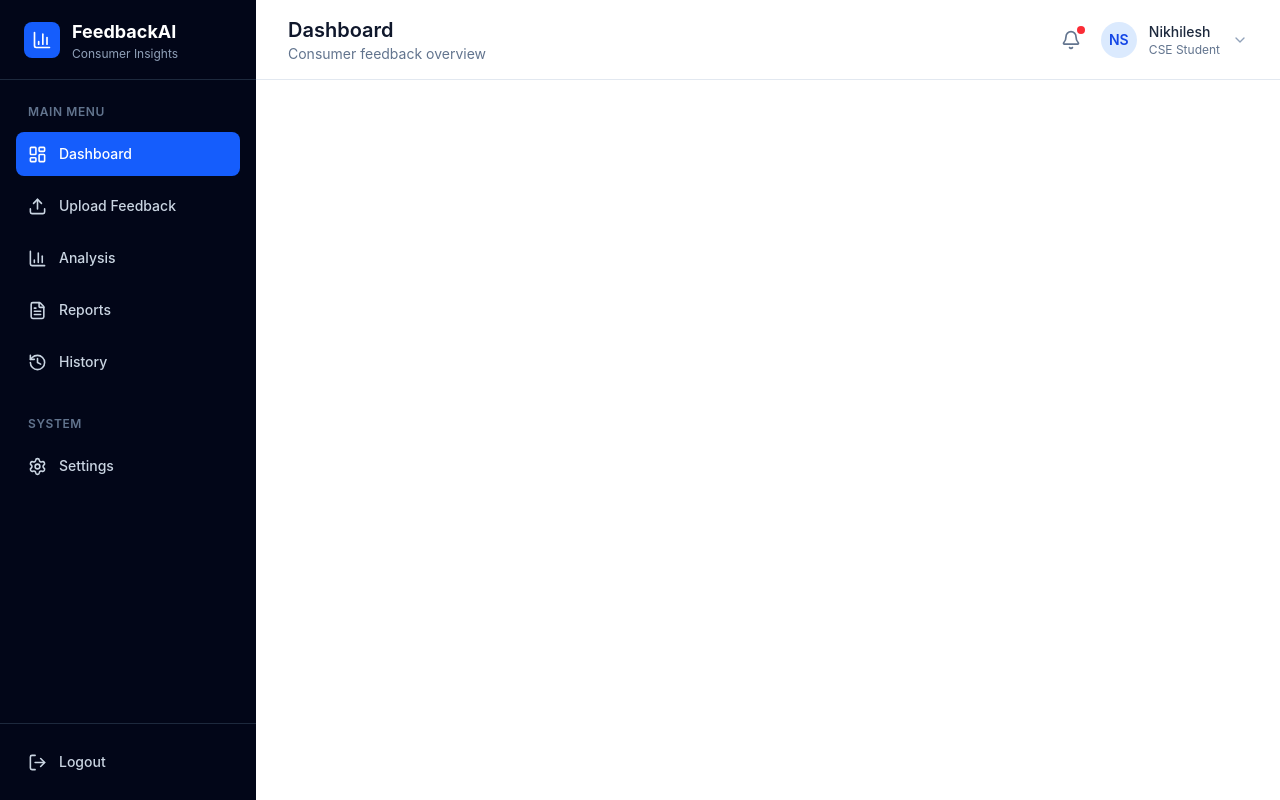
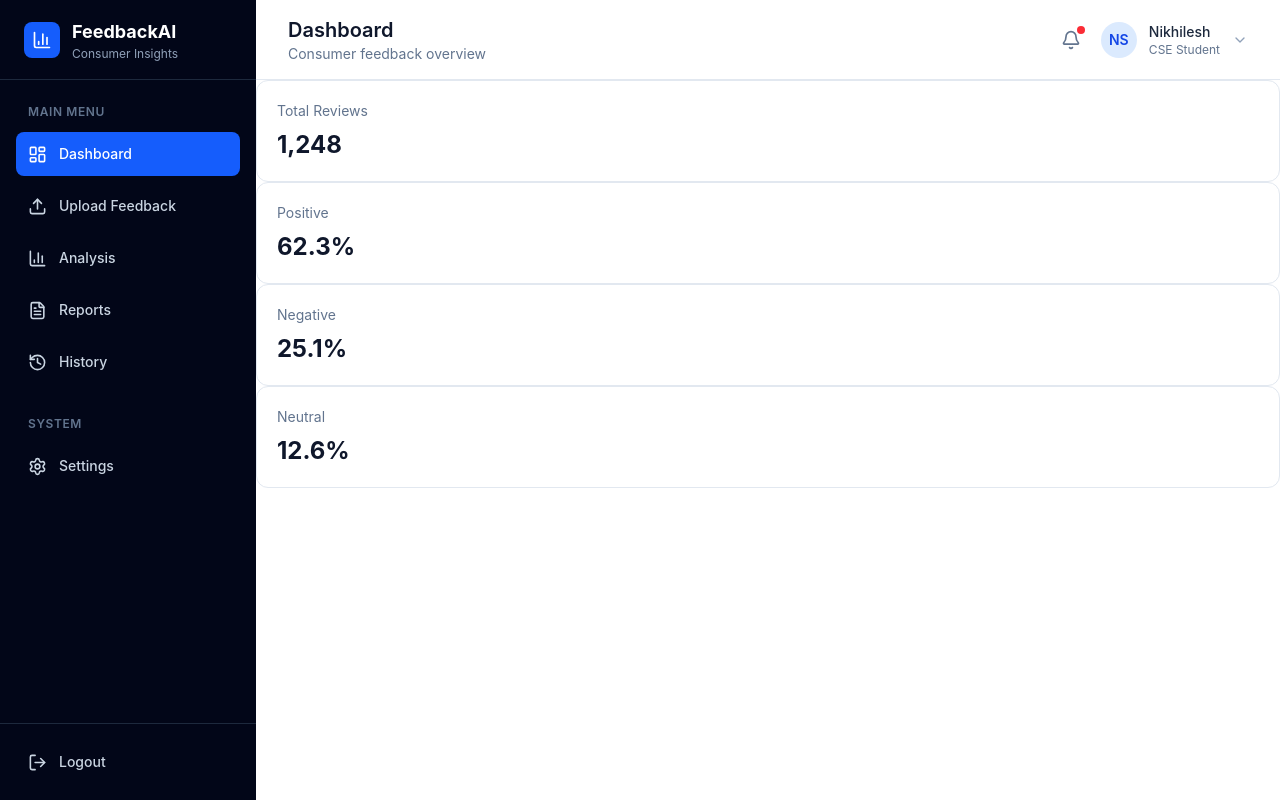
Before and after one commit to S19nikhilesh/ai-consumer-feedback-analysis, a React (Vite) app: page / in a window 1280 px wide. Built offline with nearby package versions, Linux system fonts and the light colour scheme.

Commit message:
Build dashboard stat cards

```diff
--- a/src/App.js
+++ b/src/App.js
@@ -1,7 +1,8 @@
 import React from "react";
 import Sidebar from "./components/Sidebar";
+import Navbar from "./components/Navbar";
+import StatCard from "./components/Statcard";
 
-import Navbar from "./components/Navbar";
 
 const App = () => {
   return (
@@ -10,7 +11,13 @@ const App = () => {
 
       <main className="ml-64">
         <Navbar />
+        <StatCard title="Total Reviews" value="1,248" />
+        <StatCard title="Positive" value="62.3%" />
+        <StatCard title="Negative" value="25.1%" />
+        <StatCard title="Neutral" value="12.6%" />
       </main>
+
+
     </div>
   );
 };
--- a/src/components/Statcard.jsx
+++ b/src/components/Statcard.jsx
@@ -0,0 +1,13 @@
+const StatCard = ({ title, value }) => {
+    return (
+      <div className="bg-white rounded-xl border border-slate-200 p-5">
+        <p className="text-sm text-slate-500">{title}</p>
+
+        <h2 className="text-2xl font-bold text-slate-900 mt-2">
+          {value}
+        </h2>
+      </div>
+    );
+  };
+
+export default StatCard;
```
